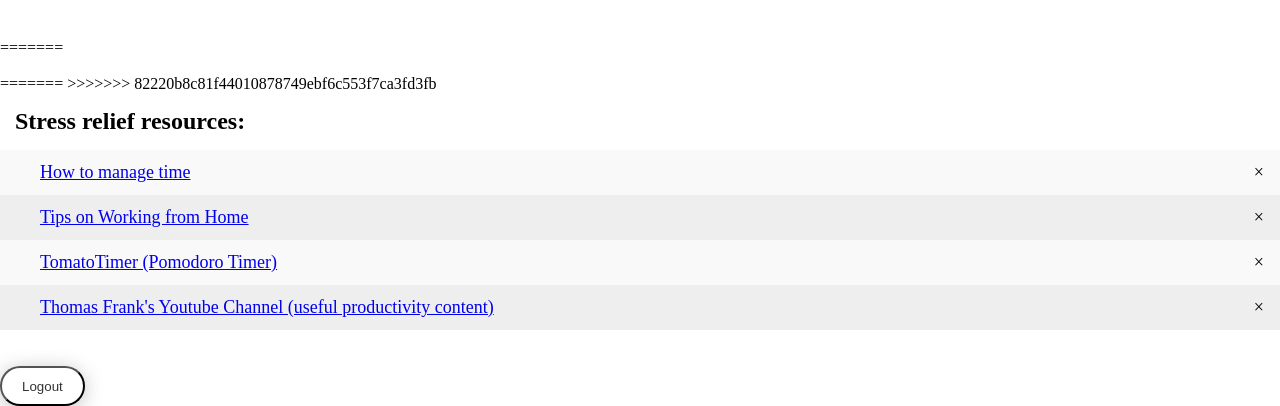
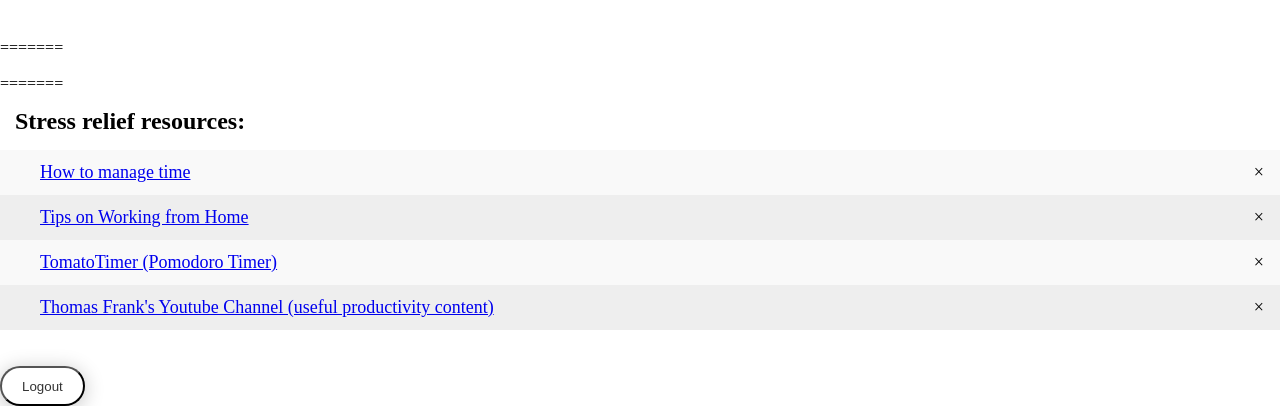
Before and after one commit to g-pie/parent-buddy-capstone, a Flask app: page /index in a window 1280 px wide. Shown: the part 1169-1575 px from the top of the page. Run offline with Flask 2, Linux system fonts and the light colour scheme.

Commit message:
fixed typo

```diff
--- a/app/templates/index.html
+++ b/app/templates/index.html
@@ -45,7 +45,6 @@
   <br>
 =======
 
->>>>>>> 82220b8c81f44010878749ebf6c553f7ca3fd3fb
   <div id="tips">
     <h2 style="margin:15px"> Stress relief resources:</h2>
     <ul id="tips_ul">
```
